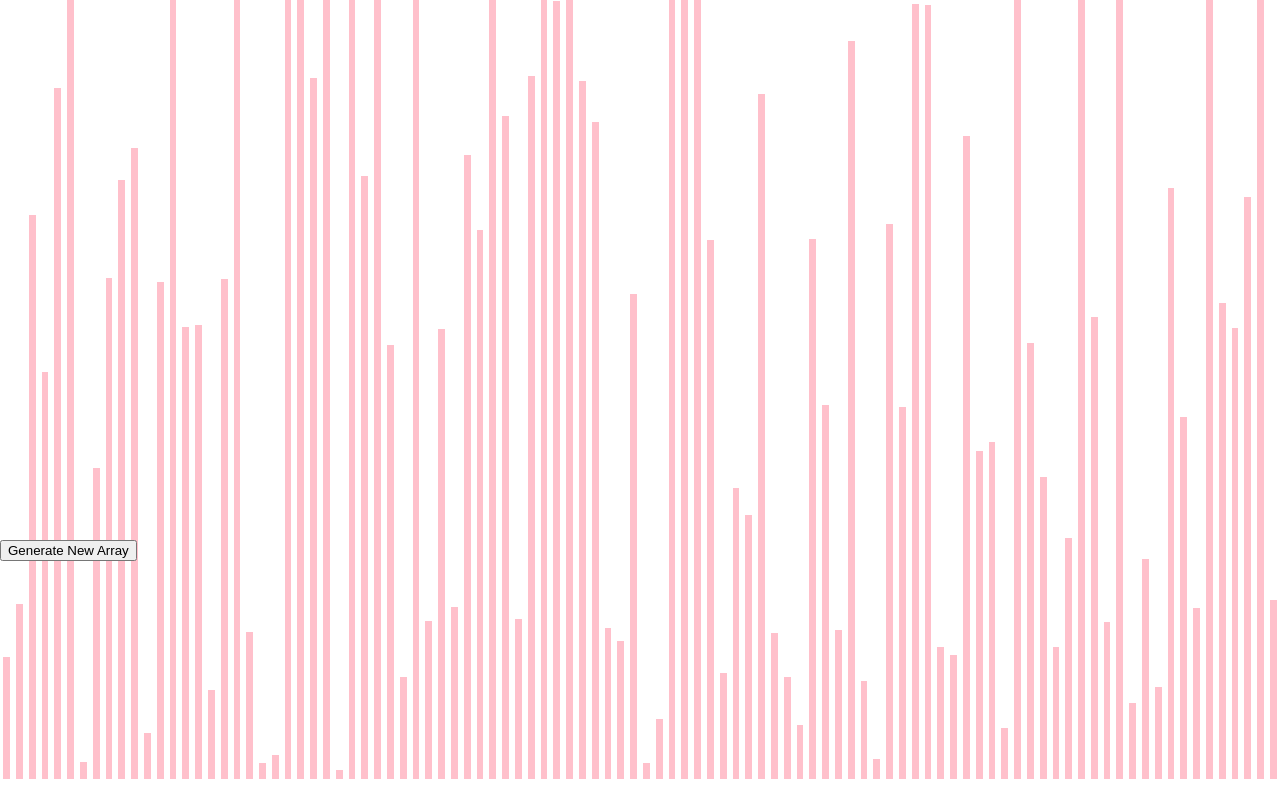
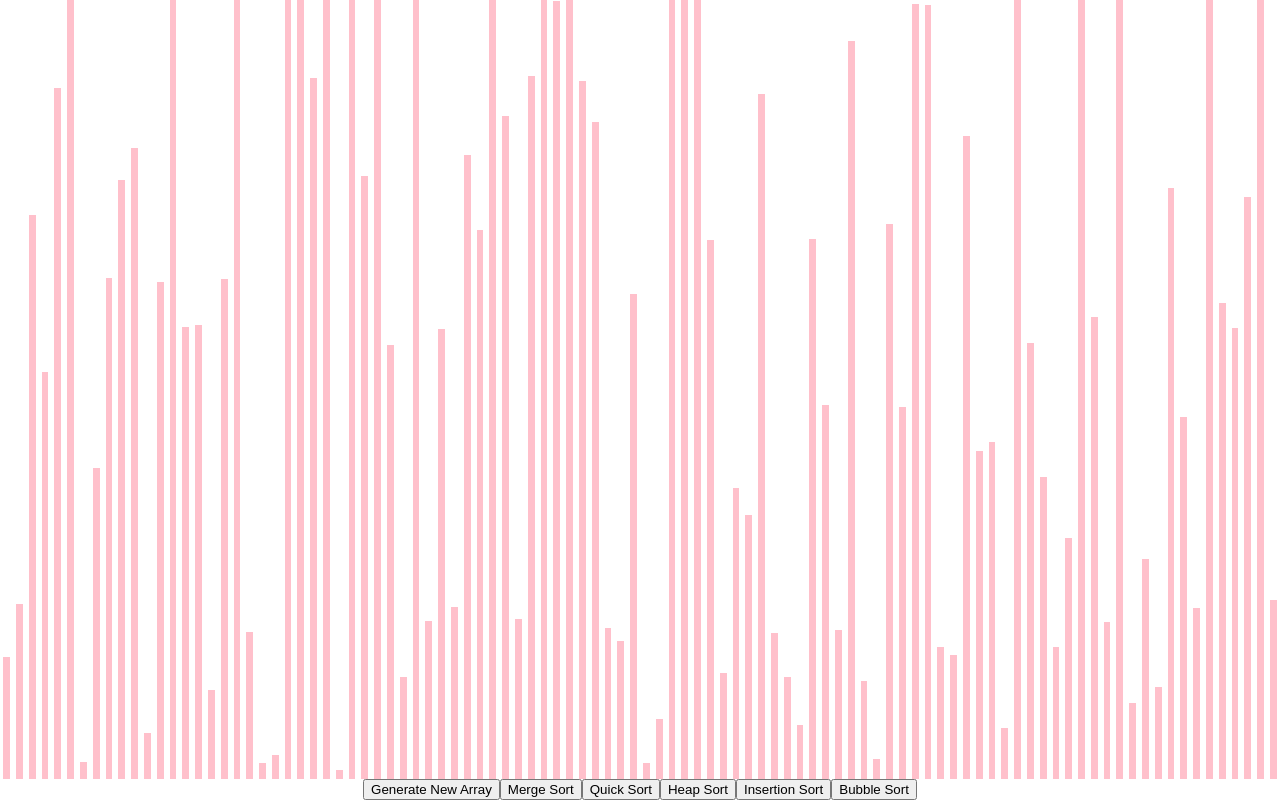
Before and after one commit to joshua-lee-sf/sortingvisualizer, a React (Create React App) app: page / in a window 1280 px wide. Shown: the part 293-1093 px from the top of the page. Before the commit the page ends 1072 px from the top, so only its background shows below. Built offline with nearby package versions, Linux system fonts and the light colour scheme.

Commit message:
add mergesort and quicksort

```diff
--- a/src/components/SortingVisualizer/index.js
+++ b/src/components/SortingVisualizer/index.js
@@ -21,6 +21,64 @@ const SortingVisualizer = () => {
         return Math.floor(Math.random() * (max - min + 1) + min)
     }
 
+    const mergeSort = (array, func) => {
+        if (array.length < 2) return array;
+
+        if (!func){
+            func = (left, right) => {
+                return left < right ? -1 : left > right ? 1 : 0;
+            }
+        }
+
+        let mid = Math.floor(array.length / 2);
+        const left = mergeSort(array.slice(0, mid), func);
+        const right = mergeSort(array.slice(mid), func);
+
+        return merge(left, right, func)
+    }
+
+    const merge = (left, right, func) => {
+        let merged = [];
+
+        while (left.length && right.length){
+            switch(func(left[0], right[0])){
+                case -1:
+                    merged.push(left.shift());
+                    break;
+                case 0:
+                    merged.push(left.shift());
+                    break;
+                case 1:
+                    merged.push(right.shift());
+                    break;
+            }
+        }
+        merged = merged.concat(left, right);
+        return merged;
+    }
+
+    const quickSort = (array) => {
+
+        if (array.length <= 1) return array;
+
+        let pivot = array[0]
+        const left = array.slice(1).filter((el) => el < pivot);
+        const right = array.slice(1).filter((el) => el >= pivot);
+
+        const sortedLeft = quickSort(left);
+        const sortedRight = quickSort(right);
+
+        return [...sortedLeft, pivot, ...sortedRight];
+    }
+
+    const heapSort = () => {
+
+    }
+
+    const bubbleSort = (array) => {
+
+    }
+
     return(
         <>
             <div className="array-bar-container">
@@ -35,7 +93,14 @@ const SortingVisualizer = () => {
                     )
                 })}
             </div>
-            <button>Generate New Array</button>
+            <div className="button-container">
+                <button onClick={() => resetArray()}>Generate New Array</button>
+                <button onClick={() => setArray(mergeSort(array))}>Merge Sort</button>
+                <button onClick={() => setArray(quickSort(array))}>Quick Sort</button>
+                <button>Heap Sort</button>
+                <button>Insertion Sort</button>
+                <button>Bubble Sort</button>
+            </div>
         </>
 
     )
--- a/src/components/SortingVisualizer/sortingvisualizer.scss
+++ b/src/components/SortingVisualizer/sortingvisualizer.scss
@@ -1,6 +1,4 @@
 .array-bar-container{
-    // width: 100vh;
-    height: 95vh;
     display: flex;
     justify-content: center;
     align-items: baseline;
@@ -12,3 +10,8 @@
         display: inline;
     }
 }
+
+.button-container{
+    display: flex;
+    justify-content: center;
+}
```
